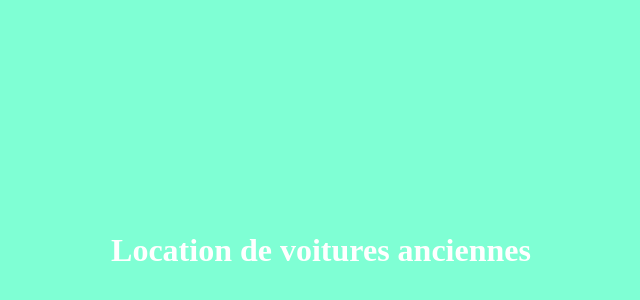
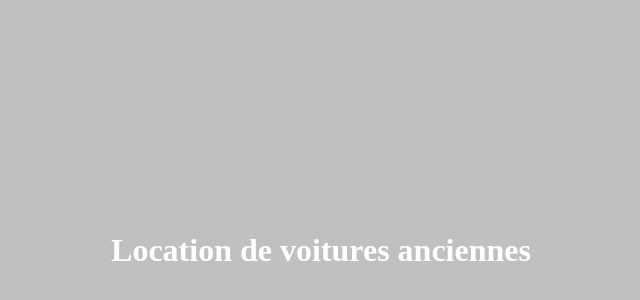
Before and after one commit to Toma54/location-de-voiture, a plain HTML site: page index.html in a window 1280 px wide. Shown: the part 42-342 px from the top of the page, without its empty margins (319-959 px from the left). Drawn offline with Linux system fonts and the light colour scheme.

Commit message:
modification de la couleur de fond

```diff
--- a/index.html
+++ b/index.html
@@ -6,7 +6,7 @@
     <meta name="viewport" content="width=device-width, initial-scale=1.0">
     <title>Document</title>
 </head>
-<body style="background-color: aquamarine;">
+<body style="background-color: silver;">
     <h1 style=" color: white; padding-top: 20%; padding-bottom: 20%; text-align: center;">Location de voitures anciennes</h1>
 
 </body>
```
